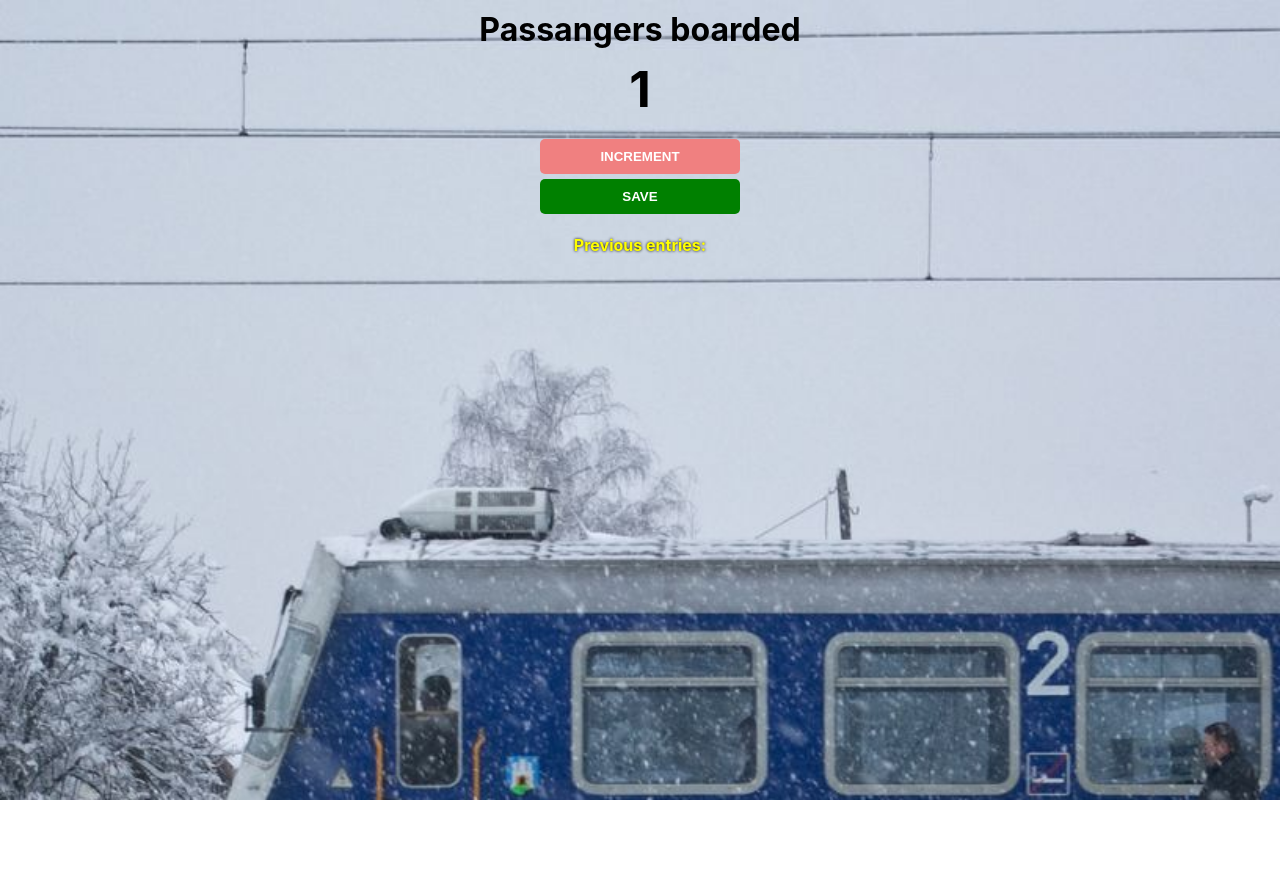
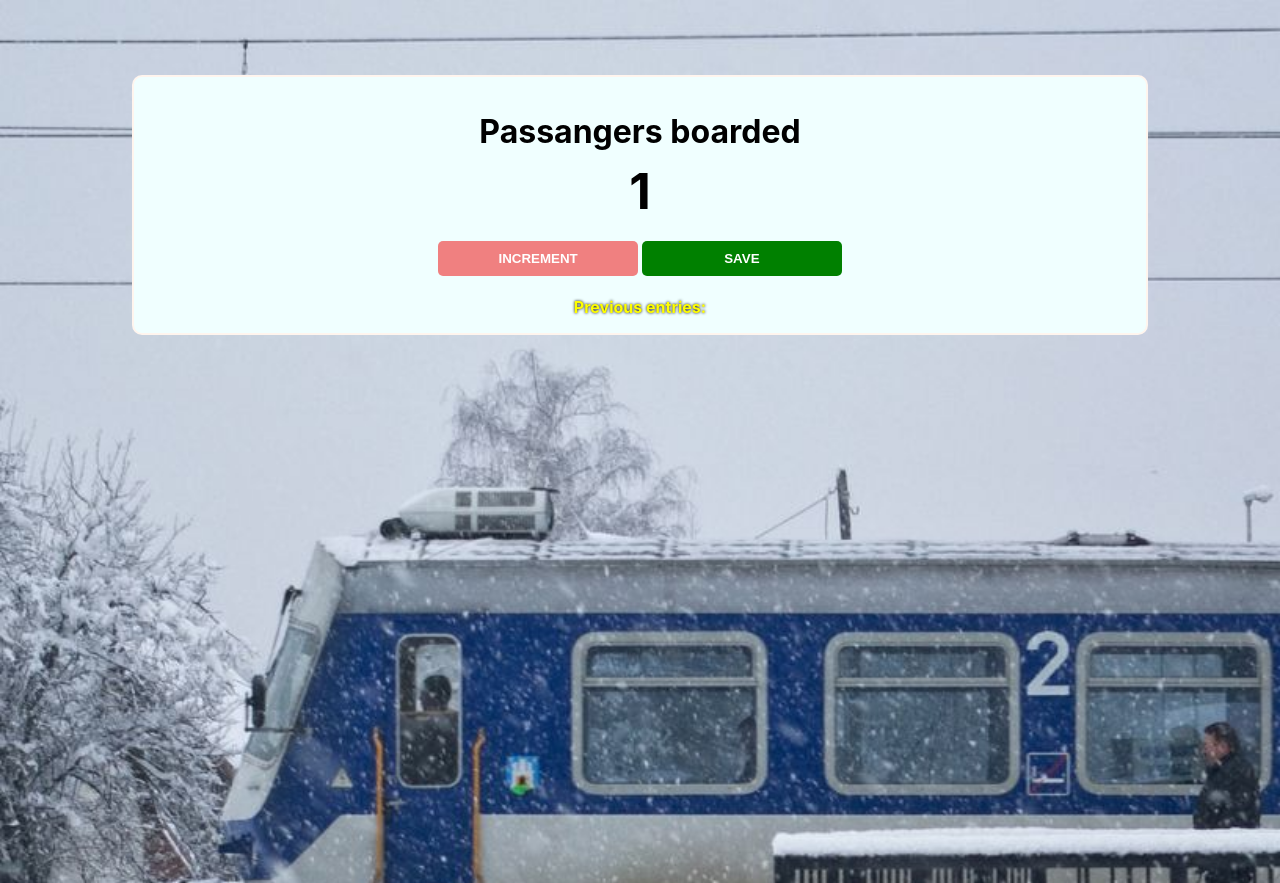
Before and after one commit to Nubstar13/Counter-app, a website built with Vite: page counter project/index.html in a window 1280 px wide. Both pictures are taken after a click on the button "INCREMENT". Before the commit the page ends 800 px from the top, so only its background shows below. Built offline with nearby package versions, Linux system fonts and the light colour scheme.

Commit message:
Add files via upload

```diff
--- a/counter project/index.css
+++ b/counter project/index.css
@@ -1,7 +1,7 @@
 body {
     background-image: url("/train-station.jpg");
     background-size: cover;
-    background-repeat: no-repeat;
+    height: 100vh;
     font-family: -apple-system, BlinkMacSystemFont, Roboto,  Segoe UI,Oxygen, 'Ubuntu', Cantarell, 'Open Sans', 'Helvetica Neue', sans-serif;
     font-weight: bold;
     text-align: center;
@@ -9,8 +9,12 @@ body {
 }
 
 #app-size {
-  max-width: 400px;
-  margin: auto;
+  max-width: 80%;
+  margin: 75px auto;
+  border: 2px solid seashell;
+  border-radius: 10px;
+  background-color: azure;
+  padding: 25px 0 0 0;
 }
 
 h1 {
--- a/counter project/index.html
+++ b/counter project/index.html
@@ -1,17 +1,18 @@
-<div id="app-size">
+
     <html>
         <head>
             <link rel="stylesheet" href="index.css">
         </head>
         <body>
+                <div id="app-size">
             <h1>Passangers boarded</h1>
             <h2 id="count-el">0</h2>
             <button id="increment-btn" onclick="increment()">INCREMENT</button>
             <button id="save-btn" onclick="save()">SAVE</button>
             <p id="save-el">Previous entries: </p>
+                </div>
             <script src="index.js">
                 nnerText
             </script>
         </body>
     </html>
-</div>
--- a/counter project/index.js
+++ b/counter project/index.js
@@ -4,12 +4,12 @@ let count = 0
 
 function increment() {
     count += 1
-    countEl.textContent = count
+    countEl.innerHTML = count
 }
 
 function save() {
-    let countStr = count + " - "
-    saveEl.textContent += countStr
-    countEl.textContent = 0
+    let countStr = count + "-"
+    saveEl.innerHTML += countStr
+    countEl.innerHTML = 0
     count = 0
 }
```
